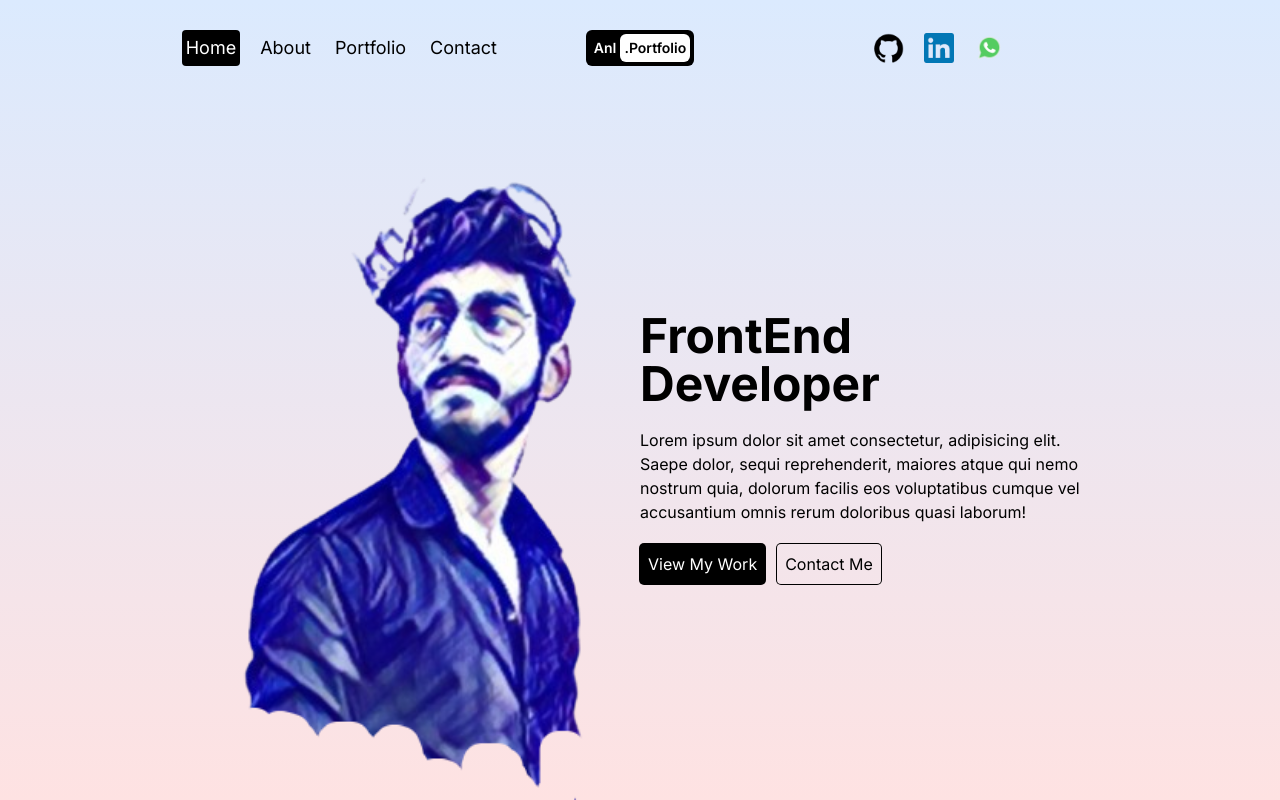
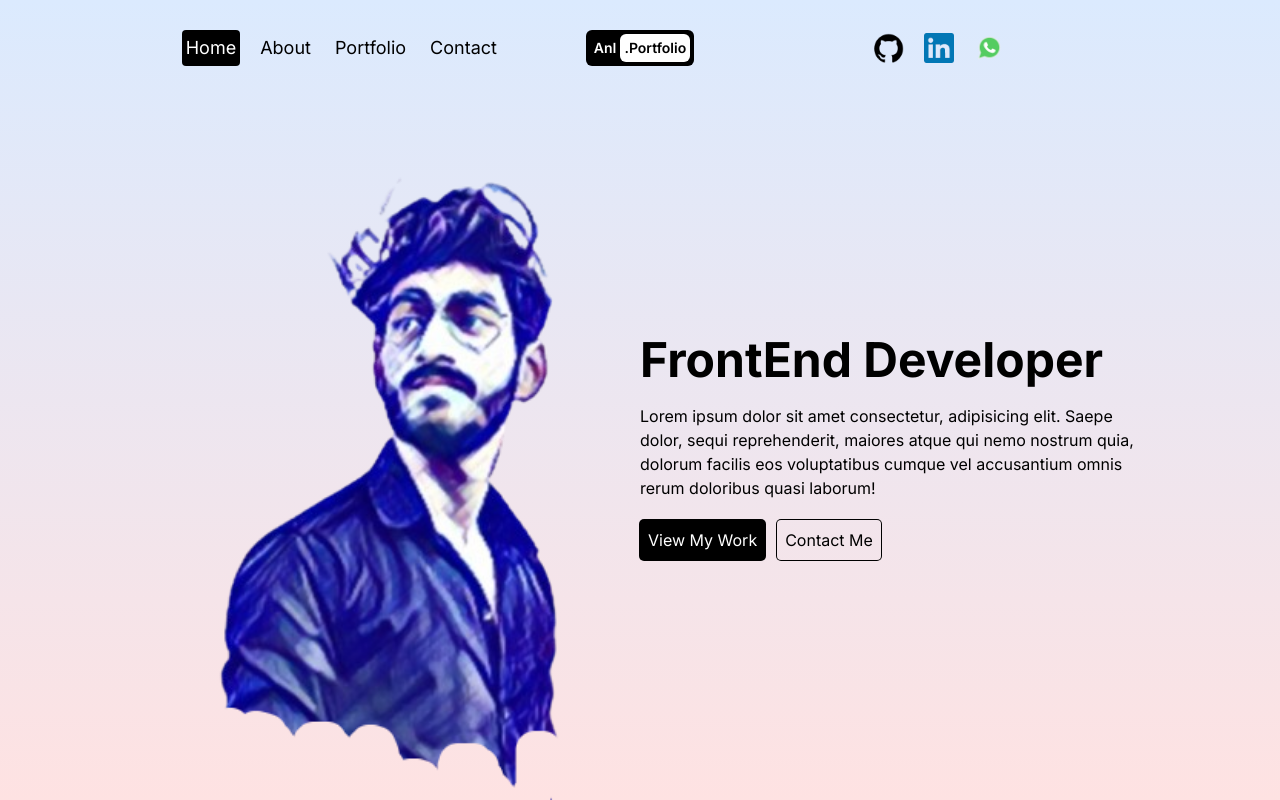
Before and after one commit to aniketcoddy/AniketPortfolio, a Next.js app: page / in a window 1280 px wide. Built offline with nearby package versions, Linux system fonts and the light colour scheme.

Commit message:
final touch to design

```diff
--- a/app/about/page.jsx
+++ b/app/about/page.jsx
@@ -105,7 +105,7 @@ const AboutPage = () => {
             <motion.div
               initial={{ x: "-300px" }}
               animate={isSkillRefInView ? { x: 0 } : {}}
-              className="flex gap-4 flex-wrap"
+              className="flex xl:gap-4 gap-2 flex-wrap"
             >
               <div className="rounded  p-2 text-sm cursor-pointer bg-black text-white hover:bg-white hover:text-black">
                 JavaScript
--- a/app/page.js
+++ b/app/page.js
@@ -6,13 +6,13 @@ import { motion } from "framer-motion"
 export default function Home() {
   return (
     <motion.div className="h-full " initial={{y:"-200vh"}} animate={{y:"0vh"}} transition={{duration:"1"}}>
-      <div className="h-full flex justify-center px-4 lg:flex-row  sm:px-8 md:px-12 lg:px-20 xl:px-48 flex-col">
+      <div className="h-full flex justify-center  px-4 lg:flex-row  sm:px-8 md:px-12 lg:px-20 xl:px-36 flex-col">
         {/* image container */}
         <div className="h-1/2 lg:h-full lg:w-1/2 relative">
           <Image src='/me.png' fill className="object-cover" />
         </div>
         {/* text container */}
-        <div className="h-1/3 md:h-1/2 lg:h-full lg:w-1/2 flex flex-col gap-3 2xl:gap-8 md:gap-5 items-center justify-center">
+        <div className="h-1/3 md:h-1/2 lg:h-full lg:w-1/2 flex flex-col gap-3 2xl:gap-8 md:gap-5  items-start justify-center">
           <h1 className="text-2xl md:text-5xl 2xl:text-7xl font-bold ">FrontEnd Developer</h1>
           <p className="md:text-base text-xs 2xl:text-xl">Lorem ipsum dolor sit amet consectetur, adipisicing elit. Saepe dolor, sequi reprehenderit, maiores atque
             qui nemo nostrum quia, dolorum facilis eos voluptatibus cumque vel accusantium omnis rerum doloribus quasi laborum!</p>
```
